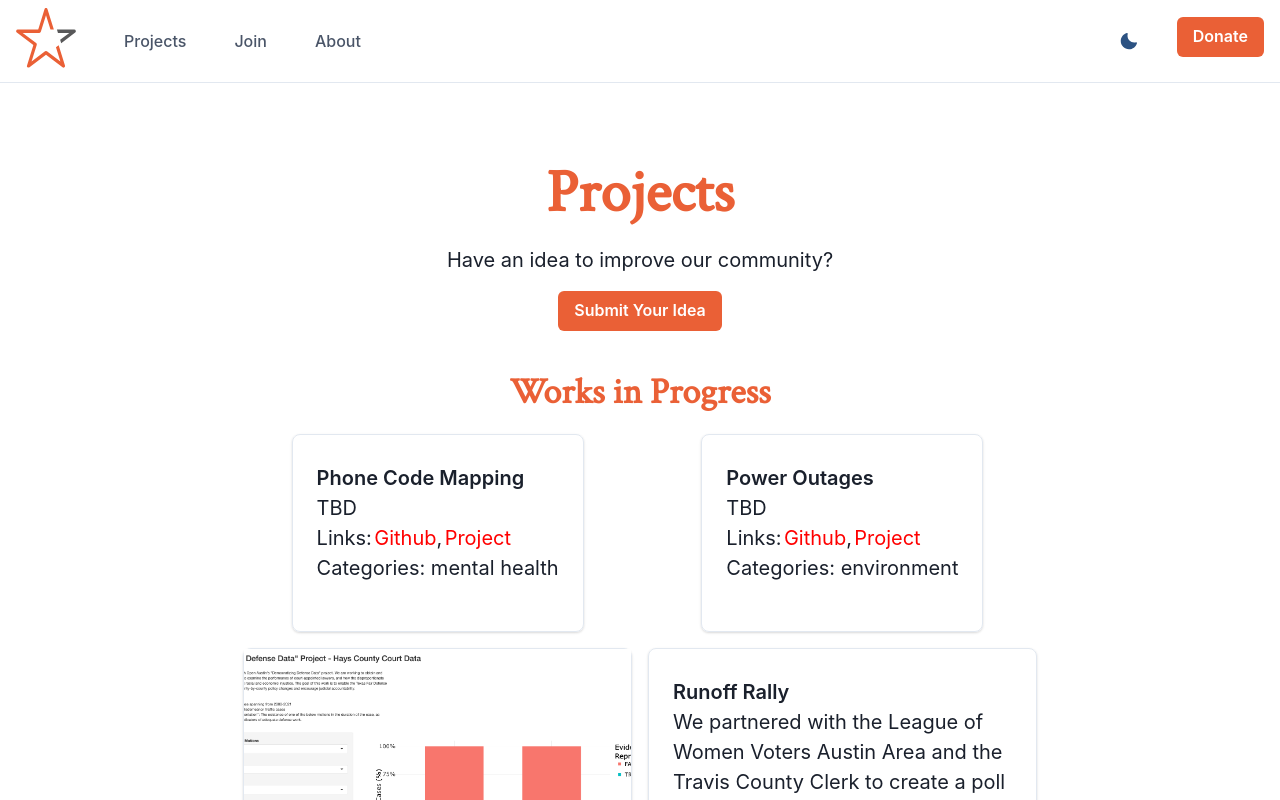
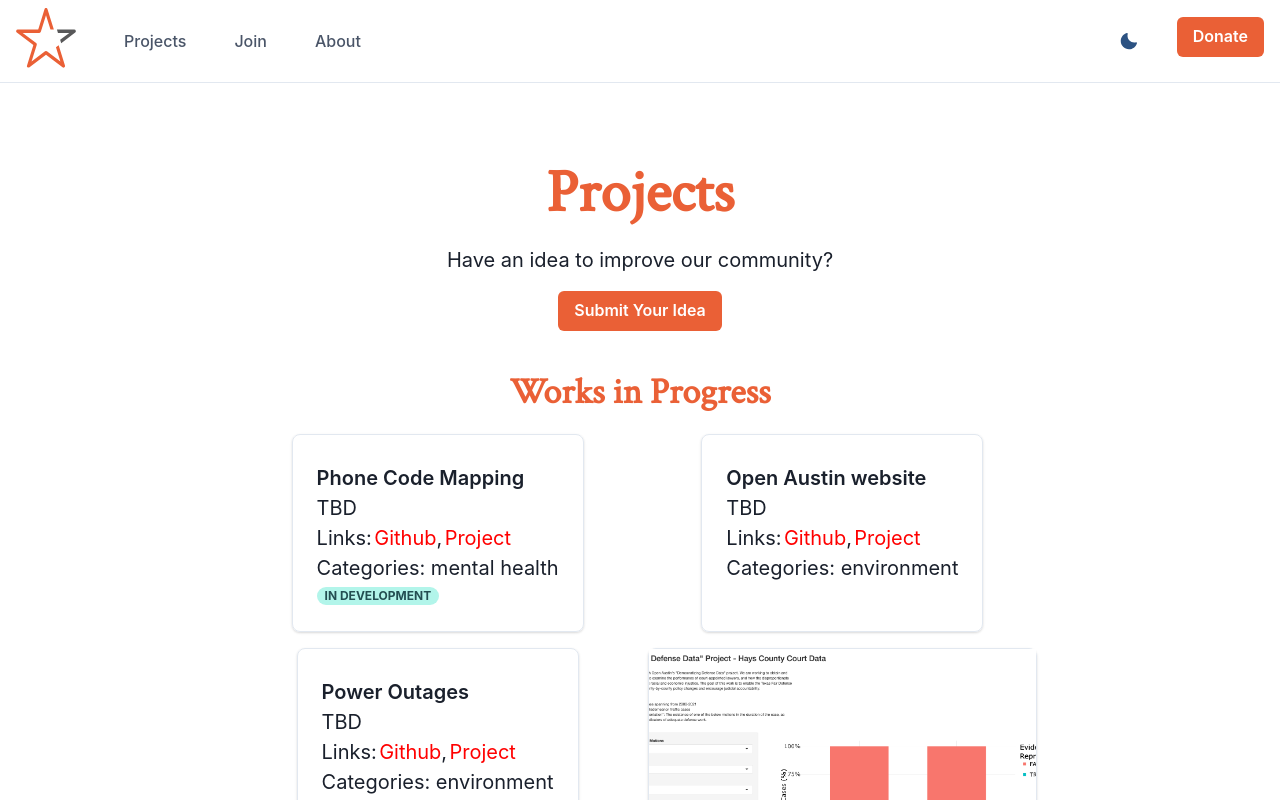
Before and after one commit to open-austin/website-v2-vercel, a Next.js app: page /portfolio in a window 1280 px wide. Shown: the top 800 px of the page. Built offline with nearby package versions, Linux system fonts and the light colour scheme.

Commit message:
Update project_data.ts

```diff
--- a/data/project_data.ts
+++ b/data/project_data.ts
@@ -6,9 +6,26 @@ export const projectData = [
     access_at: '',
     project_at: 'https://github.com/open-austin/rally-for-the-run-off',
     type: '',
-    status: '',
+    status: 'in development',
     categories: ['mental health'],
     contact: ['Paul Vonder Haar'],
+    date: '',
+    thumb: null,
+    screenshot: '',
+    featured: true,
+    archived: false,
+    skipSize: 496,
+  },
+  {
+    title: 'Open Austin website',
+    description:
+      'TBD',
+    access_at: '',
+    project_at: 'https://github.com/open-austin/rally-for-the-run-off',
+    type: '',
+    status: '',
+    categories: ['environment'],
+    contact: ['Liani Lye, Dan Minshew'],
     date: '',
     thumb: null,
     screenshot: '',
@@ -23,7 +40,7 @@ export const projectData = [
     access_at: '',
     project_at: 'https://github.com/open-austin/rally-for-the-run-off',
     type: '',
-    status: '',
+    status: 'in development',
     categories: ['environment'],
     contact: ['Joe Caterine'],
     date: '',
@@ -31,7 +48,7 @@ export const projectData = [
     screenshot: '',
     featured: true,
     archived: false,
-    skipSize: 552,
+    skipSize: 496,
   },
   {
     title: 'Indigent Defense Stats',
```
